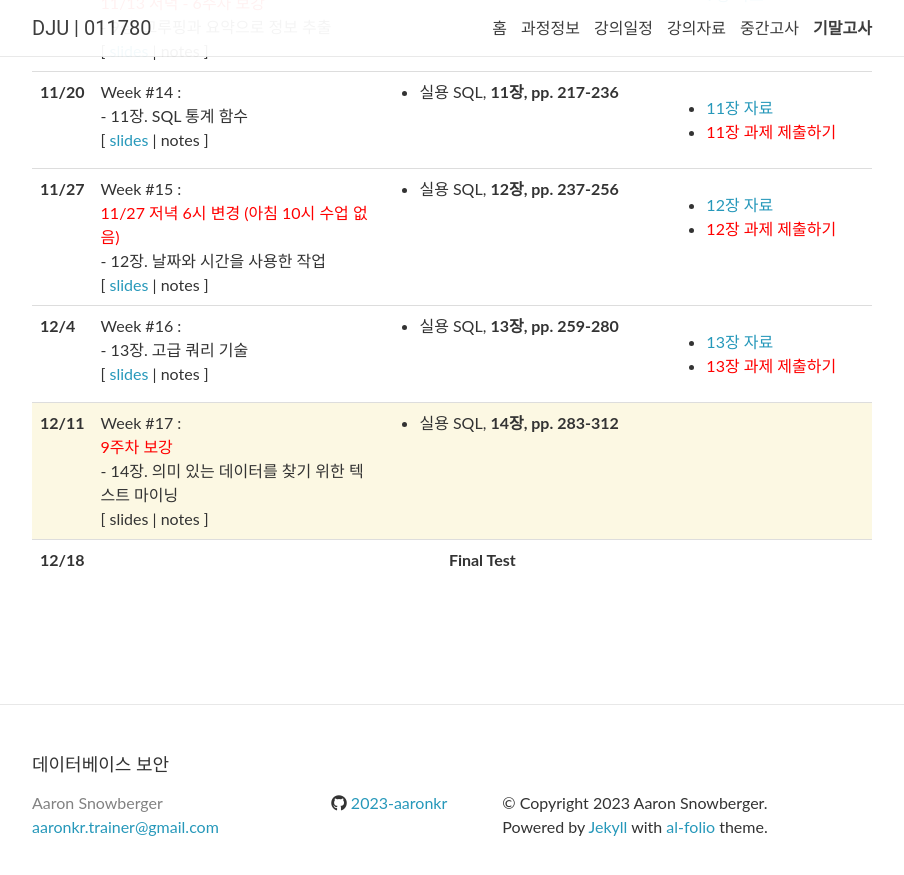
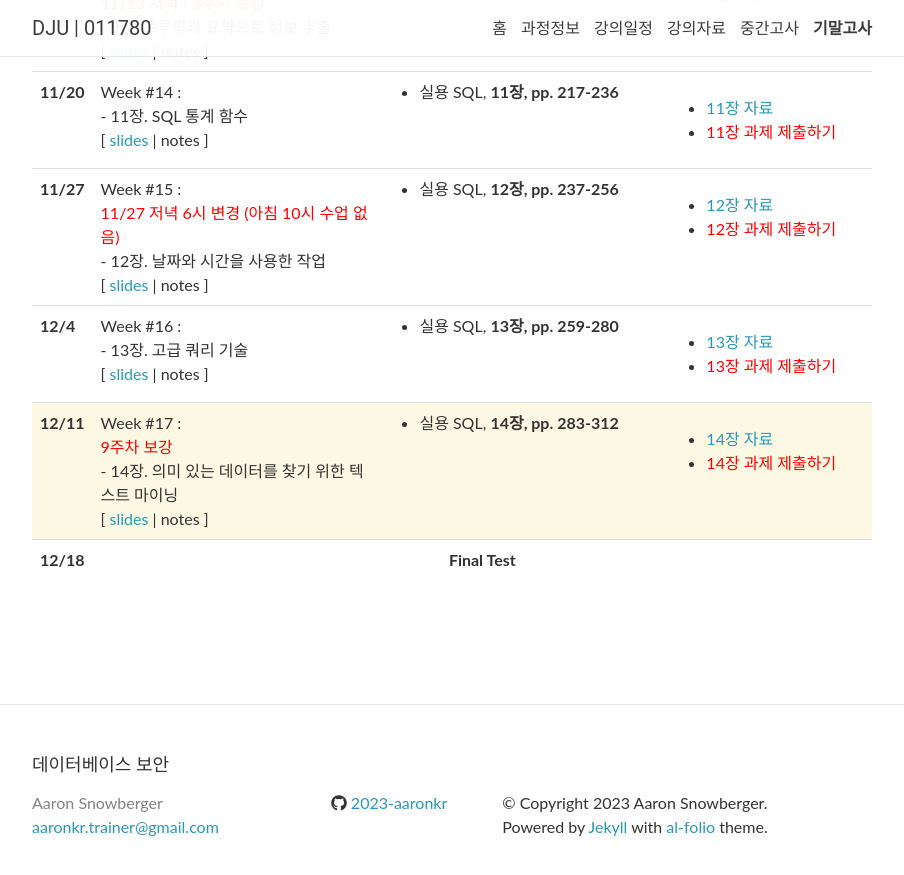
Before and after one commit to 2023-aaronkr/dju-sql, a Jekyll site: the page built from _pages/lectures.md, in a window 1280 px wide and 900 px high, scrolled down 1603 px. Shown: the top 875 px of the window, without its empty margins (188-1092 px from the left). Built offline with Jekyll 4.4.1, drawn with Linux system fonts in a browser that asks for light colours; nearby versions of some CDN libraries; comment, search, counter and statistics services are not loaded.

Commit message:
Update lectures.yml

```diff
--- a/_data/lectures.yml
+++ b/_data/lectures.yml
@@ -176,10 +176,14 @@
   title: >
     <span style="color: red">9주차 보강</span><br>
     - 14장. 의미 있는 데이터를 찾기 위한 텍스트 마이닝
-  slides:
+  slides: "https://docs.google.com/presentation/d/1Ch02f5HpyJnZQDFLZFuUph0mAaJBVl2t7sXGh5sK2QM/edit?usp=sharing"
   readings: >
     실용 SQL, <strong>14장, pp. 283-312</strong>
-  logistics:
+  logistics: >
+    <ul>
+      <li><a href="https://drive.google.com/drive/folders/1UngFVIIPRldcFOM7IgtA9Nycns6Gqfv7?usp=sharing">14장 자료</a></li>
+      <li><a style="color: red" href="https://forms.gle/5dk4UU5TD5fLQf298">14장 과제 제출하기</a></li>
+    </ul>
 
 - date: 12/18
   week: 16
```
